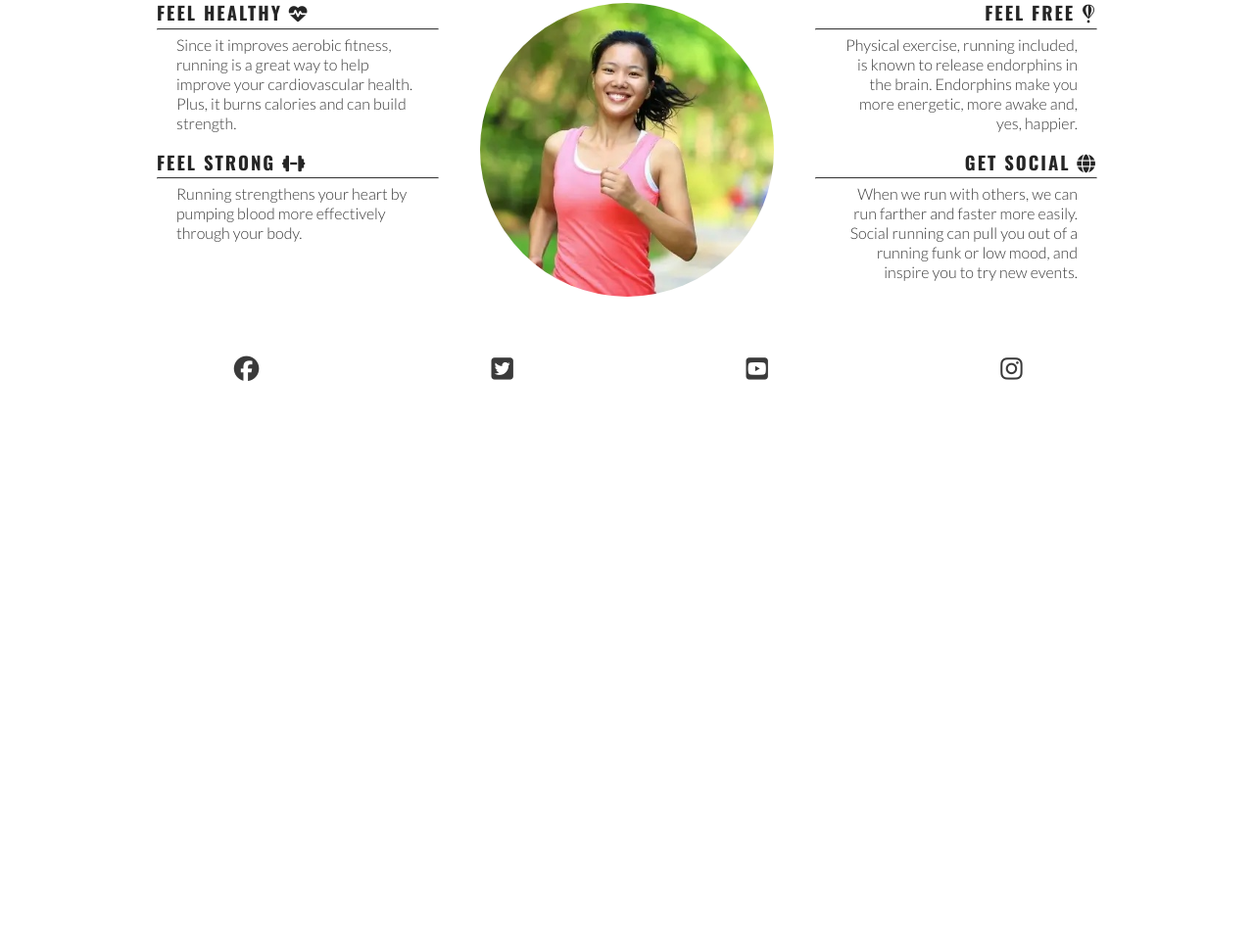
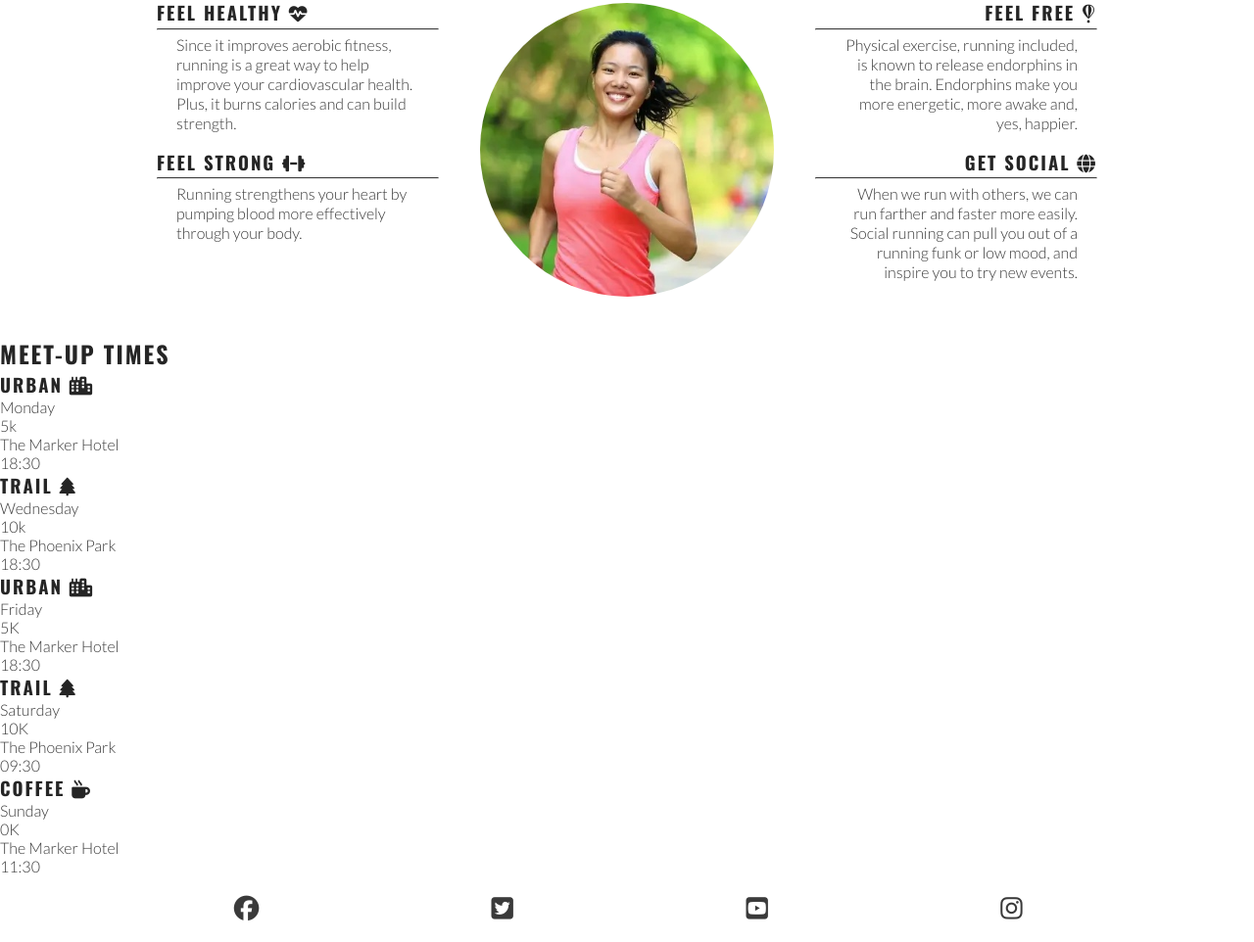
Before and after one commit to weakn1337/love-running, a plain HTML site: page index.html in a window 1280 px wide. Shown: the part 782-1744 px from the top of the page at 98% size. Before the commit the page ends 1193 px from the top, so only its background shows below. Drawn offline with nearby package versions, Linux system fonts and the light colour scheme.

Commit message:
Add meetups section on HTML

```diff
--- a/index.html
+++ b/index.html
@@ -81,6 +81,50 @@
                 </div>
             </div>
         </section>
+        <section id="meetups">
+            <h2>Meet-up Times</h2>
+            <div id="times">
+                <div>
+                    <h3>URBAN <i class="fa-solid fa-city"></i></h3>
+                    <p>Monday</p>
+                    <p>5k</p>
+                    <p>The Marker Hotel</p>
+                    <p>18:30</p>
+                </div>
+                <div>
+                    <h3>TRAIL <i class="fa-solid fa-tree"></i></h3>
+                    <p>Wednesday</p>
+                    <p>10k</p>
+                    <p>The Phoenix Park</p>
+                    <p>18:30</p>
+                </div>
+                <div>
+                    <h3>URBAN <i class="fa-solid fa-city"></i></h3>
+                    <p>Friday</p>
+                    <p>5K</p>
+                    <p>The Marker Hotel</p>
+                    <p>18:30</p>
+                </div>
+                <div>
+                    <h3>TRAIL <i class="fa-solid fa-tree"></i></h3>
+                    <p>Saturday</p>
+                    <p>10K</p>
+                    <p>The Phoenix Park</p>
+                    <p>09:30</p>
+                </div>
+                <div>
+                    <h3>COFFEE <i class="fa-solid fa-mug-hot"></i></h3>
+                    <p>Sunday</p>
+                    <p>0K</p>
+                    <p>The Marker Hotel</p>
+                    <p>11:30</p>
+                </div>
+
+            </div>
+
+
+
+        </section>
     </main>
 
     <!-- Footer -->
```
